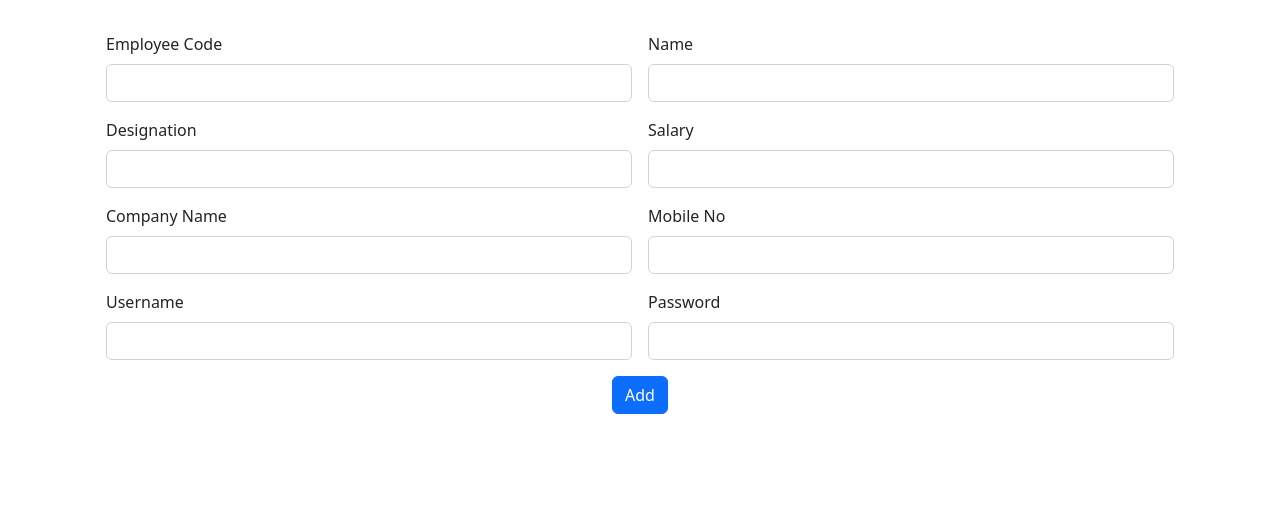
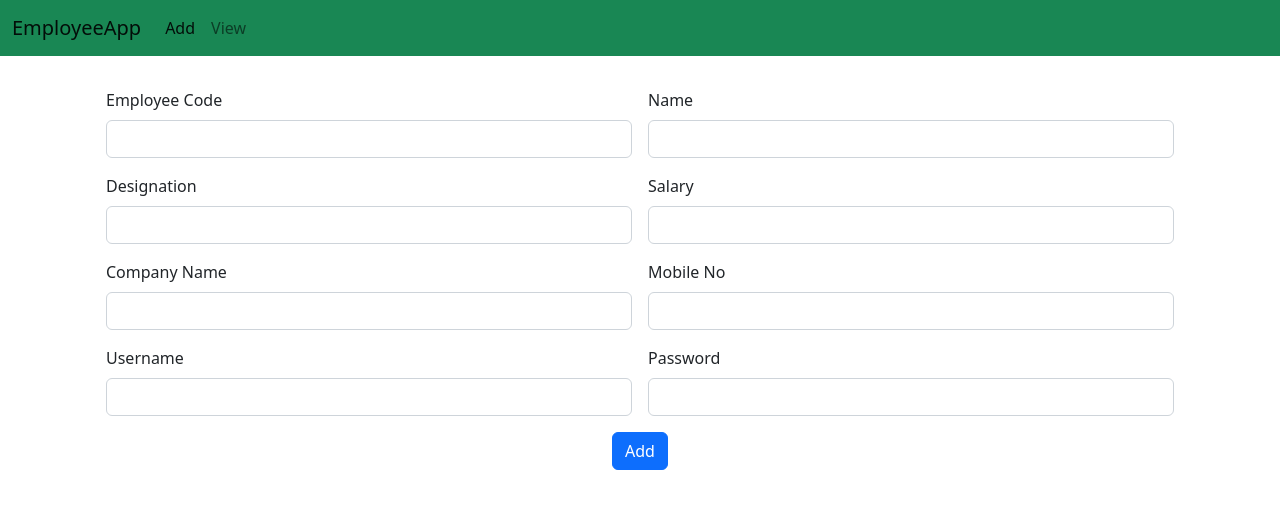
Before and after one commit to hami-r/EmployeeAppNewAngular, an Angular app: page / in a window 1280 px wide. Shown: the top 508 px of the page. Built offline with nearby package versions, Linux system fonts and the light colour scheme.

Commit message:
navbar added

```diff
--- a/src/app/add-employee/add-employee.component.html
+++ b/src/app/add-employee/add-employee.component.html
@@ -1,4 +1,4 @@
-
+<app-navbar></app-navbar>
 <div class="container">
     <div class="row">
         <div class="col col-12 col-sm-12 col-md-12 col-lg-12 col-xl-12 col-xxl-12">
--- a/src/app/app.module.ts
+++ b/src/app/app.module.ts
@@ -7,6 +7,7 @@
 import { RouterModule, Routes } from '@angular/router';
 import { FormsModule } from '@angular/forms';
 import { ViewEmployeeComponent } from './view-employee/view-employee.component';
+import { NavbarComponent } from './navbar/navbar.component';
 
 let myRoutes:Routes = [
   {
@@ -20,7 +21,8 @@
   declarations: [
     AppComponent,
     AddEmployeeComponent,
-    ViewEmployeeComponent
+    ViewEmployeeComponent,
+    NavbarComponent
   ],
   imports: [
     BrowserModule,
--- /dev/null
+++ b/src/app/navbar/navbar.component.html
@@ -0,0 +1,18 @@
+<nav class="navbar navbar-expand-lg bg-success">
+    <div class="container-fluid">
+      <a class="navbar-brand" routerLink="/">EmployeeApp</a>
+      <button class="navbar-toggler" type="button" data-bs-toggle="collapse" data-bs-target="#navbarNav" aria-controls="navbarNav" aria-expanded="false" aria-label="Toggle navigation">
+        <span class="navbar-toggler-icon"></span>
+      </button>
+      <div class="collapse navbar-collapse" id="navbarNav">
+        <ul class="navbar-nav">
+          <li class="nav-item">
+            <a class="nav-link active" aria-current="page" routerLink="/">Add</a>
+          </li>
+          <li class="nav-item">
+            <a class="nav-link" routerLink="/view">View</a>
+          </li>
+        </ul>
+      </div>
+    </div>
+  </nav>
--- a/src/app/view-employee/view-employee.component.html
+++ b/src/app/view-employee/view-employee.component.html
@@ -1,4 +1,4 @@
-
+<app-navbar></app-navbar>
 <div class="container">
     <div class="row ">
         <div class="col col-12 col-sm-6 col-md-6 col-lg-6 col-xl-6 col-xxl-6">
```
Also changed, not shown: src/app/navbar/navbar.component.ts (added, +10 -0 lines), src/app/navbar/navbar.component.css (added).
